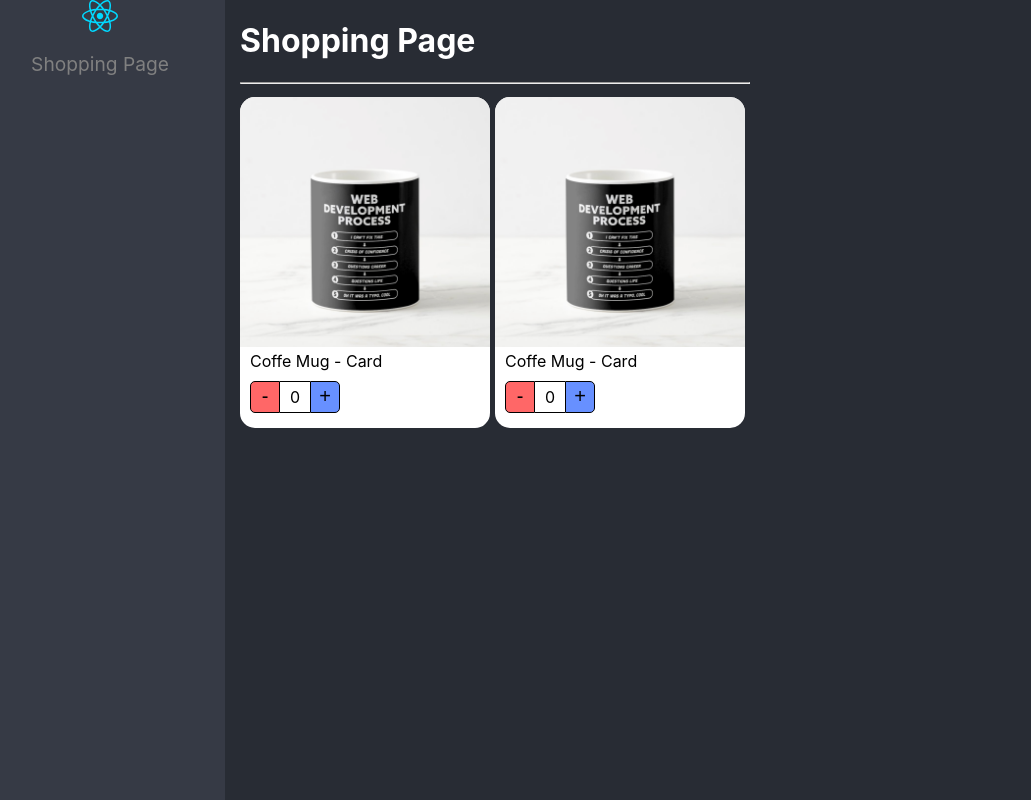
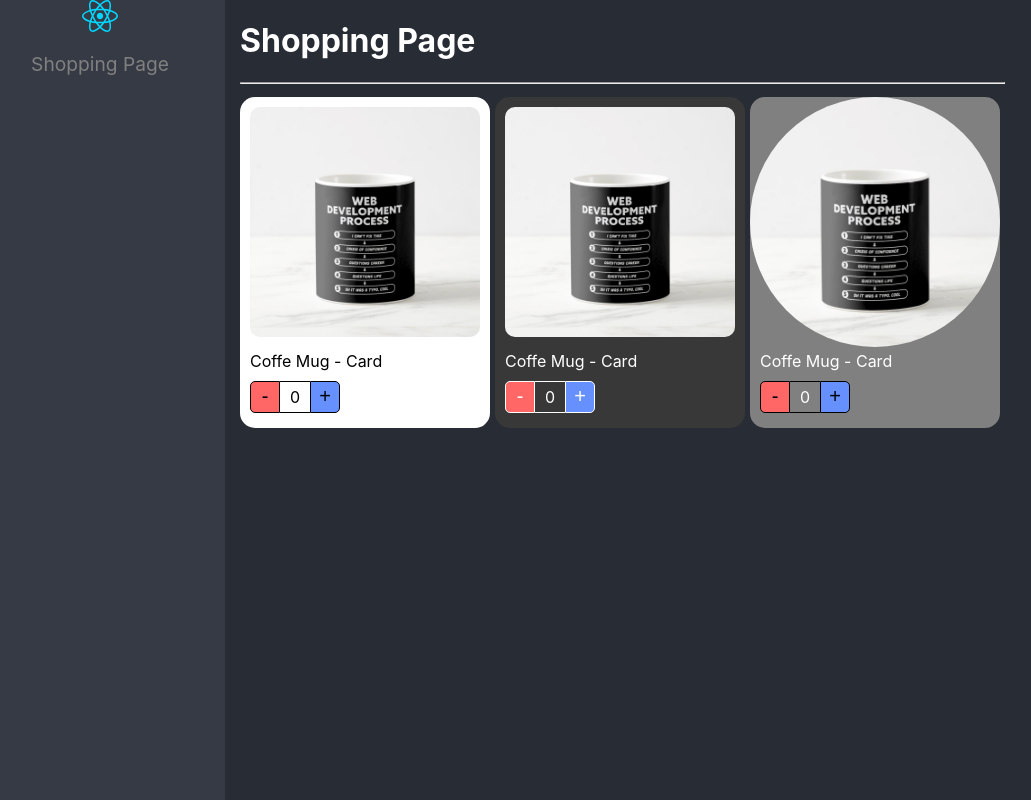
Before and after one commit to Darwin073100/init-project-typescript, a React (Vite) app: page /shopping in a window 1280 px wide. Shown: the whole page, without its empty margins (25-1056 px from the left). Built offline with nearby package versions, Linux system fonts and the light colour scheme.

Commit message:
Pasar propiedades para estilizar componentes

```diff
--- a/src/02-component-patterns/components/ProductButons.tsx
+++ b/src/02-component-patterns/components/ProductButons.tsx
@@ -2,10 +2,15 @@
 import { ProductContext } from "./ProductCard";
 import styles from '../styles/styles.module.css';
 
-export const ProductButtons = () => {
+export interface Props {
+    className?: string,
+    style?: React.CSSProperties,
+}
+
+export const ProductButtons = ({ className, style }: Props) => {
     const { counter, decrementCounter, incrementCounter } = useContext(ProductContext);
     return (
-        <div className={styles.buttonsContainer}>
+        <div className={`${ styles.buttonsContainer } ${ className }`} style={ style }>
             <button
                 className={styles.buttonMinus}
                 onClick={() => decrementCounter()}>
--- a/src/02-component-patterns/components/ProductCard.tsx
+++ b/src/02-component-patterns/components/ProductCard.tsx
@@ -1,12 +1,19 @@
 import { useProduct } from '../hooks/useProduct';
-import { createContext } from 'react';
-import { ProductContextProps, ProductCardProps } from '../interfaces/interfaces';
+import { createContext, ReactElement } from 'react';
+import { ProductContextProps, Product } from '../interfaces/interfaces';
 import styles from '../styles/styles.module.css';
 
 export const ProductContext = createContext({} as ProductContextProps);
 const { Provider } = ProductContext;
 
-export const ProductCard = ({ children, product }: ProductCardProps) => {
+export interface Props {
+    product: Product
+    children?: ReactElement | ReactElement[],
+    className?: string,
+    style?: React.CSSProperties
+}
+
+export const ProductCard = ({ children, product, className, style }: Props) => {
 
     const { counter, decrementCounter, incrementCounter } = useProduct();
 
@@ -18,7 +25,7 @@
             incrementCounter
         }}>
 
-            <div className={styles.productCard}>
+            <div className={`${styles.productCard} ${ className }`} style={ style }>
                 { children }
             </div>
 
--- a/src/02-component-patterns/components/ProductImage.tsx
+++ b/src/02-component-patterns/components/ProductImage.tsx
@@ -3,7 +3,13 @@
 import styles from '../styles/styles.module.css';
 import noImage from '../assets/no-image.jpg';
 
-export const ProductImage = ({ img = '' }) => {
+export interface Props{
+    img?: string,
+    className?: string,
+    style?: React.CSSProperties
+}
+
+export const ProductImage = ({ img = '',className, style }: Props) => {
     const { product } = useContext( ProductContext );
 
     let imgToShow: string;
@@ -17,6 +23,6 @@
     }
 
     return (
-        <img className={styles.productImg} src={ imgToShow } alt="Product image" />
+        <img className={`${ styles.productImg } ${ className }`} style={ style } src={ imgToShow } alt="Product image" />
     );
 }
--- a/src/02-component-patterns/components/ProductTitle.tsx
+++ b/src/02-component-patterns/components/ProductTitle.tsx
@@ -2,11 +2,17 @@
 import { ProductContext } from "./ProductCard";
 import styles from '../styles/styles.module.css';
 
-export const ProductTitle = ({ title }: { title?: string }) => {
+export interface Props{
+    title?: string,
+    className?: string,
+    style?: React.CSSProperties
+}
+
+export const ProductTitle = ({ title, className, style }: Props) => {
     const { product } = useContext( ProductContext );
 
     return (
-        <span className={styles.productDescription}>
+        <span className={`${ styles.productDescription } ${ className }`} style={ style }>
             { (title) ? title: product.title }
         </span>
     );
--- a/src/02-component-patterns/pages/ShoppingPage.tsx
+++ b/src/02-component-patterns/pages/ShoppingPage.tsx
@@ -1,5 +1,7 @@
 import { ProductButtons, ProductImage, ProductTitle } from "../components";
 import { ProductCard } from "../components/";
+import '../styles/custom-styles.css';
+
 const product = {
     id: '1',
     title: 'Coffe Mug - Card',
@@ -18,15 +20,40 @@
         }}>
 
         <ProductCard product={ product } >
-          <ProductCard.Image />
+          <ProductCard.Image
+            className='custom-image'/>
           <ProductCard.Title />
-          <ProductCard.Buttons />
+          <ProductCard.Buttons/>
         </ProductCard>
 
-        <ProductCard product={ product } >
-          <ProductImage />
-          <ProductTitle />
-          <ProductButtons />
+        <ProductCard
+          className="bg-dark text-white"
+          product={ product } >
+          <ProductImage
+            className='custom-image' />
+          <ProductTitle
+            className='text-white' />
+          <ProductButtons
+            className='custom-buttons' />
+        </ProductCard>
+
+        <ProductCard
+          product={ product }
+          style={{
+            backgroundColor: 'GrayText'
+          }} >
+          <ProductImage
+            style={{
+              borderRadius: '50%',
+            }}/>
+          <ProductTitle
+            style={{
+              color: 'white'
+            }}/>
+          <ProductButtons
+            style={{
+              color: 'white'
+            }}/>
         </ProductCard>
 
         </div>
--- /dev/null
+++ b/src/02-component-patterns/styles/custom-styles.css
@@ -0,0 +1,22 @@
+.bg-dark{
+    background-color: rgb(56, 56, 56);
+}
+
+.text-white{
+    color: white;
+}
+
+.text-dark{
+    color: black;
+}
+
+.custom-image{
+    padding: 10px;
+    border-radius: 20px;
+    width: calc(100% - 20px);
+}
+
+.custom-buttons > *{
+    color: white;
+    border-color: white;
+}
```
Also changed, not shown: src/02-component-patterns/interfaces/interfaces.ts (+8 -9 lines).
